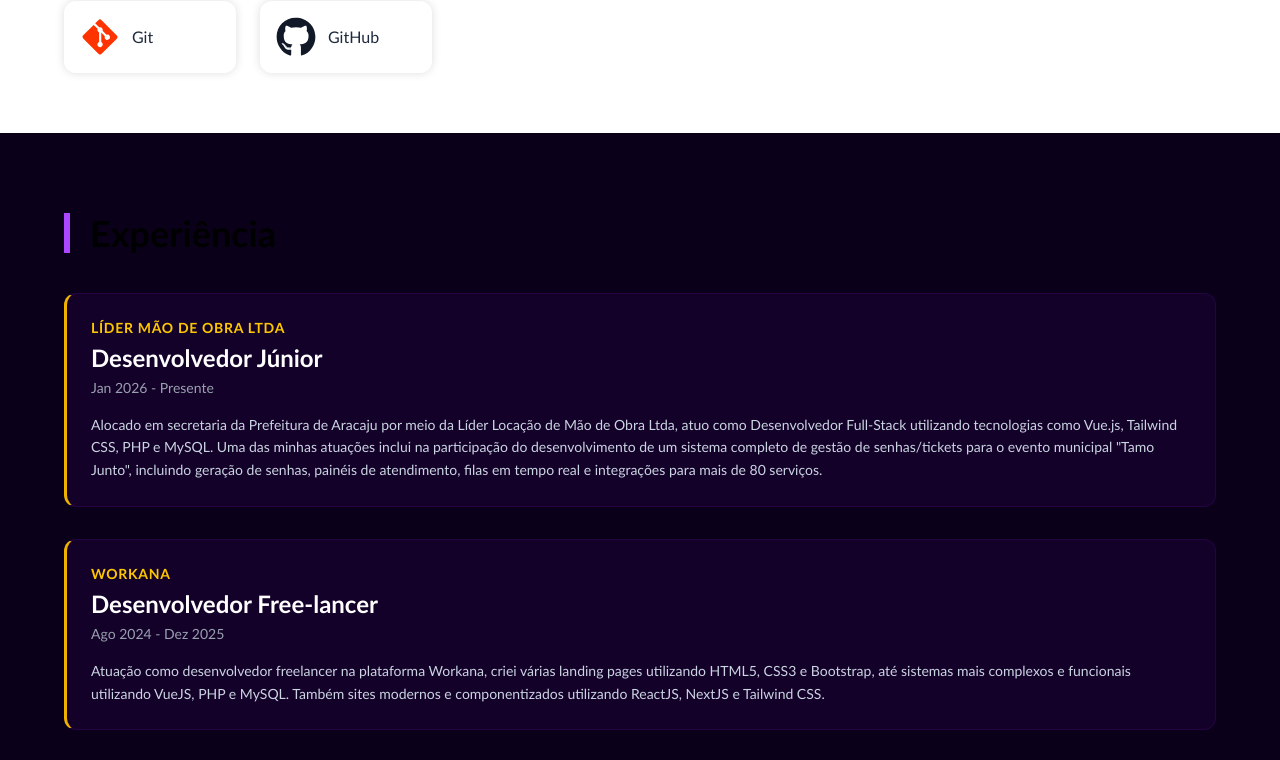
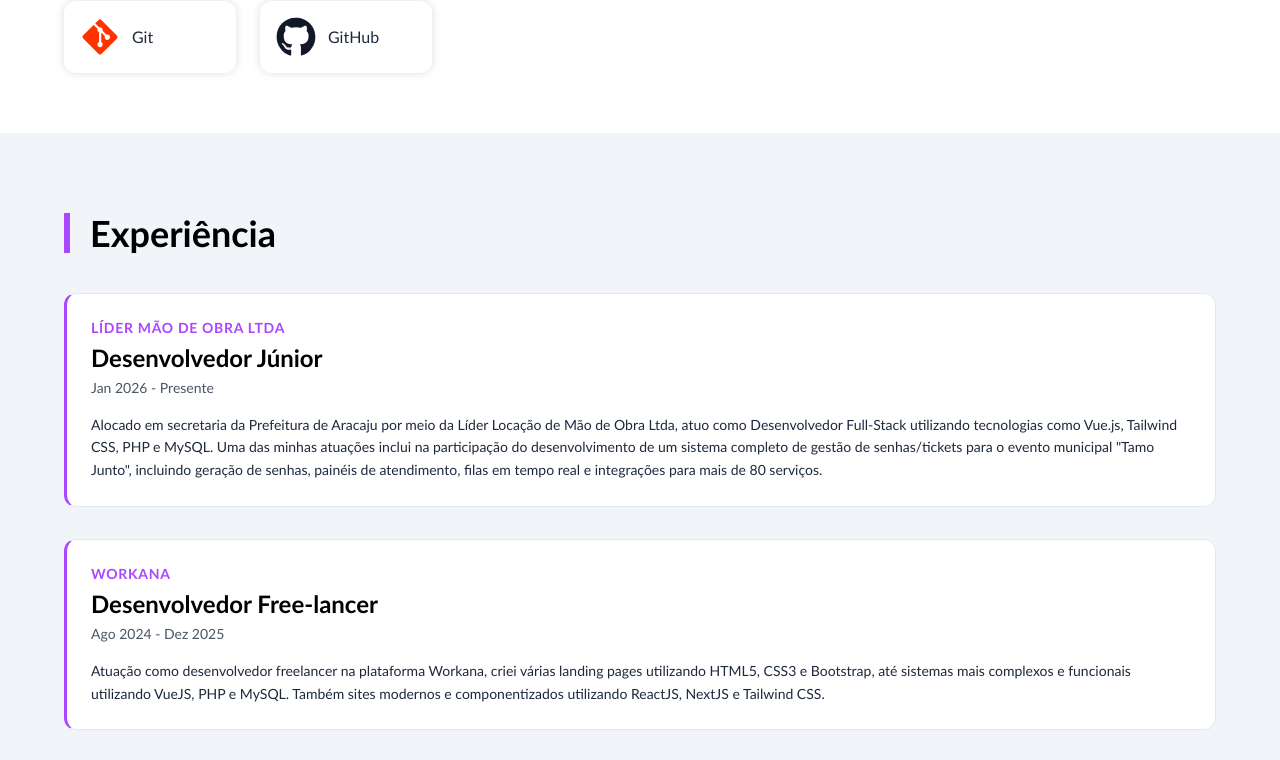
Before and after one commit to mateusmaranhao12/portfolio-v2, a Next.js app: page / in a window 1280 px wide. Shown: the part 1940-2700 px from the top of the page. Built offline with nearby package versions, Linux system fonts and the light colour scheme.

Commit message:
update experiencia

```diff
--- a/src/app/modules/Experiencia.tsx
+++ b/src/app/modules/Experiencia.tsx
@@ -3,6 +3,7 @@ import SectionWrapper from "@/components/Common/SectionWrapper";
 import SectionTitle from "@/components/Common/SectionTitle";
 import ExperienciaItem from "@/components/Experiencia/ExperienciaItem";
 import { motion } from "framer-motion";
+import { useTheme } from "@/components/theme/theme";
 
 const experiencias = [
   {
@@ -29,8 +30,9 @@ const experiencias = [
 ];
 
 export default function Experiencia() {
+  const { isDark } = useTheme();
   return (
-    <SectionWrapper id="experiencia" className="bg-purple-950">
+    <SectionWrapper id="experiencia" className={isDark ? "bg-purple-950" : "bg-slate-100"}>
       <div className="w-full">
         <SectionTitle>Experiência</SectionTitle>
         <motion.div
@@ -62,6 +64,7 @@ export default function Experiencia() {
                 empresa={exp.empresa}
                 periodo={exp.periodo}
                 descricao={exp.descricao}
+                isDark={isDark ?? false}
               />
             </motion.div>
           ))}
--- a/src/components/Experiencia/ExperienciaItem.tsx
+++ b/src/components/Experiencia/ExperienciaItem.tsx
@@ -1,17 +1,36 @@
 type ExperienciaItemProps = {
-    cargo: string
-    empresa: string
-    periodo: string
-    descricao: string
+  cargo: string;
+  empresa: string;
+  periodo: string;
+  descricao: string;
+  isDark: boolean;
+};
+
+export default function ExperienciaItem({
+  cargo,
+  empresa,
+  periodo,
+  descricao,
+  isDark,
+}: ExperienciaItemProps) {
+  return (
+    <div
+      className={`
+            border border-l-3 rounded-xl p-6 backdrop-blur-sm transition
+            ${
+              isDark
+                ? "bg-purple-800/10 text-white border-l-yellow-500 border-purple-800/20 hover:shadow-[0_0_15px_#ffffff22]"
+                : "bg-white text-black border-l-purple-500 border-slate-200 hover:shadow-[0_0_15px_#00000022]"
+            }`}
+    >
+      <p className={`text-sm tracking-wider font-bold uppercase ${isDark ? "text-yellow-400" : "text-purple-500"}`}>
+        {empresa}
+      </p>
+      <h3 className={`md:text-2xl text-xl font-bold mt-1 mb-1 ${isDark ? "text-white" : "text-black"}`}>
+        {cargo}
+      </h3>
+      <p className={`text-sm mb-4 ${isDark ? "text-gray-400" : "text-gray-600"}`}>{periodo}</p>
+      <p className={`leading-relaxed text-sm ${isDark ? "text-slate-300" : "text-slate-800"}`}>{descricao}</p>
+    </div>
+  );
 }
-
-export default function ExperienciaItem({ cargo, empresa, periodo, descricao }: ExperienciaItemProps) {
-    return (
-        <div className="bg-purple-800/10 border border-l-3 border-l-yellow-500 border-purple-800/20 rounded-xl p-6 backdrop-blur-sm hover:shadow-[0_0_15px_#ffffff22] transition">
-            <p className="text-sm text-yellow-400 tracking-wider font-bold uppercase">{empresa}</p>
-            <h3 className="md:text-2xl text-xl font-bold text-white mt-1 mb-1">{cargo}</h3>
-            <p className="text-sm text-gray-400 mb-4">{periodo}</p>
-            <p className="text-slate-300 leading-relaxed text-sm">{descricao}</p>
-        </div>
-    )
-}
```
